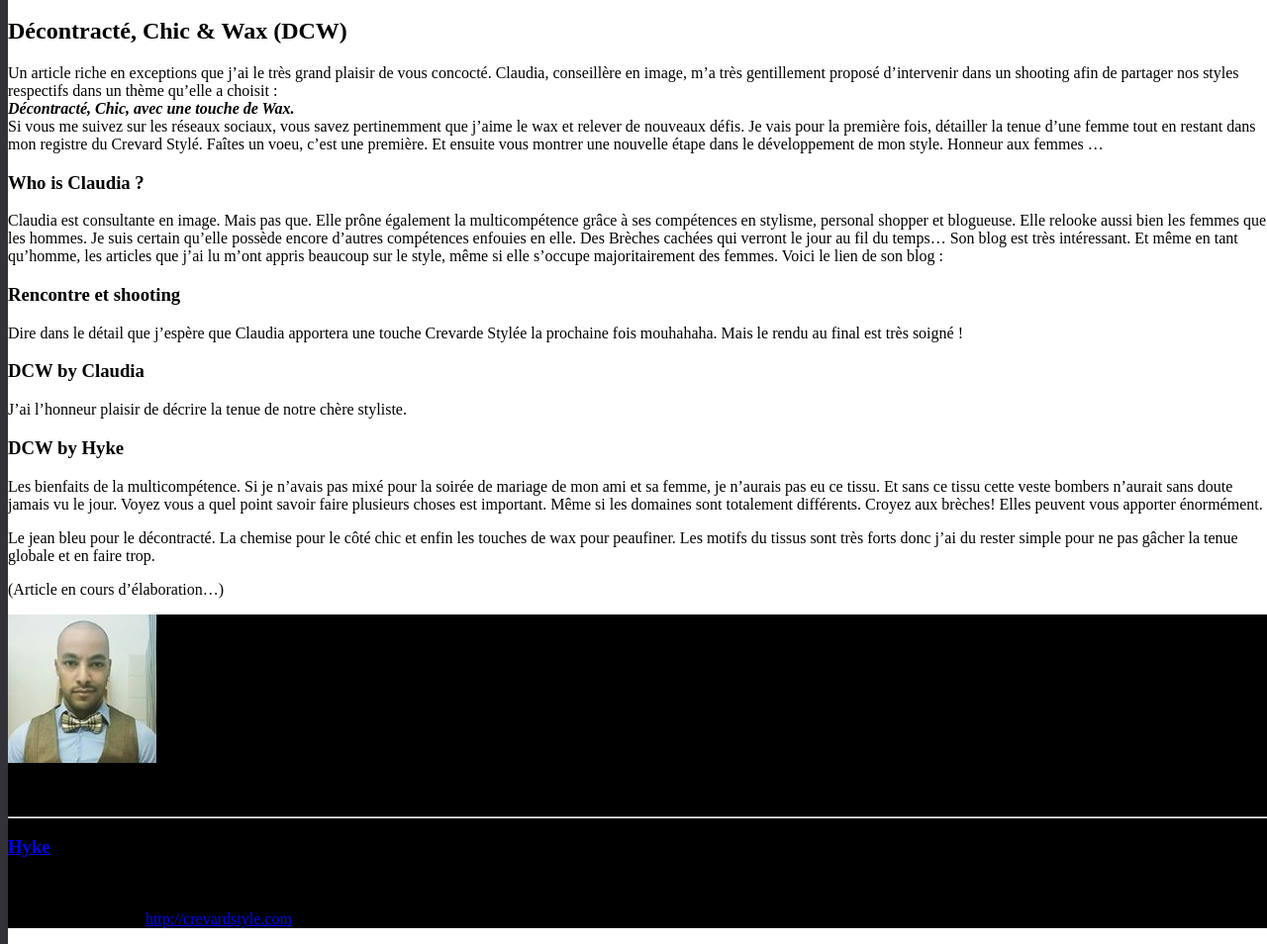
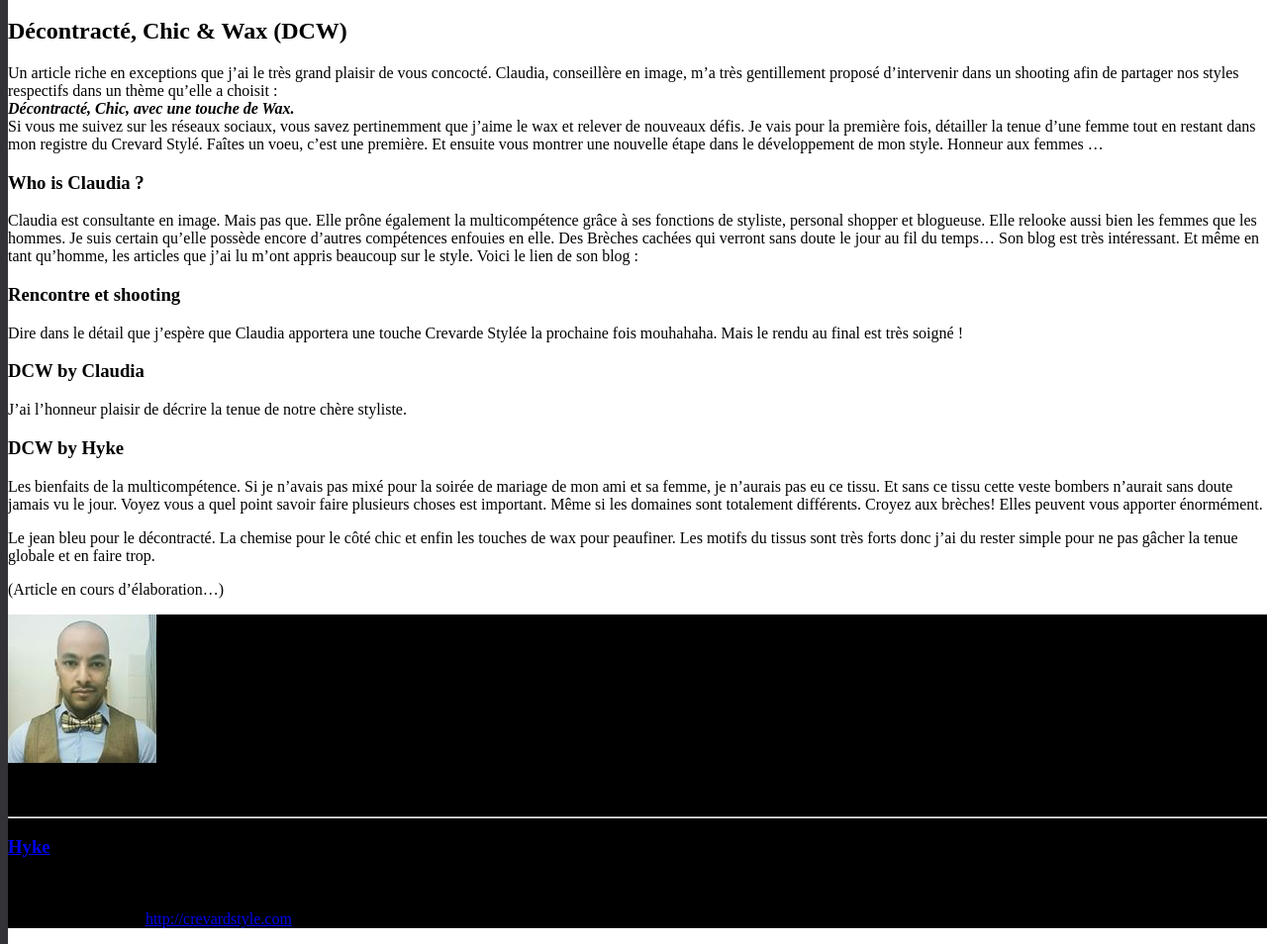
Before and after one commit to darkh2/darkh2.github.io, a Jekyll site: the page built from _posts/2018-08-25-Décontracté-Chic-&-Wax.md, in a window 1280 px wide. Shown: the part 389-1343 px from the top of the page at 99% size. Built offline with Jekyll 4.4.1, drawn with Linux system fonts in a browser that asks for light colours; comment, search, counter and statistics services are not loaded; grey boxes are pictures that could not be loaded.

Commit message:
Update 2018-08-25-Décontracté-Chic-&-Wax.md

```diff
--- a/_posts/2018-08-25-Décontracté-Chic-&-Wax.md
+++ b/_posts/2018-08-25-Décontracté-Chic-&-Wax.md
@@ -14,7 +14,7 @@ Si vous me suivez sur les réseaux sociaux, vous savez pertinemment que j'aime l
 
 ### Who is Claudia ?
 
-Claudia est consultante en image. Mais pas que. Elle prône également la multicompétence grâce à ses compétences en stylisme, personal shopper et blogueuse. Elle relooke aussi bien les femmes que les hommes. Je suis certain qu'elle possède encore d'autres compétences enfouies en elle. Des Brèches cachées qui verront le jour au fil du temps... Son blog est très intéressant. Et même en tant qu'homme, les articles que j'ai lu m'ont appris beaucoup sur le style, même si elle s'occupe majoritairement des femmes. Voici le lien de son blog :
+Claudia est consultante en image. Mais pas que. Elle prône également la multicompétence grâce à ses fonctions de styliste, personal shopper et blogueuse. Elle relooke aussi bien les femmes que les hommes. Je suis certain qu'elle possède encore d'autres compétences enfouies en elle. Des Brèches cachées qui verront sans doute le jour au fil du temps... Son blog est très intéressant. Et même en tant qu'homme, les articles que j'ai lu m'ont appris beaucoup sur le style. Voici le lien de son blog :
 
 ### Rencontre et shooting
 Dire dans le détail que j'espère que Claudia apportera une touche Crevarde Stylée la prochaine fois mouhahaha. Mais le rendu au final est très soigné !
```
